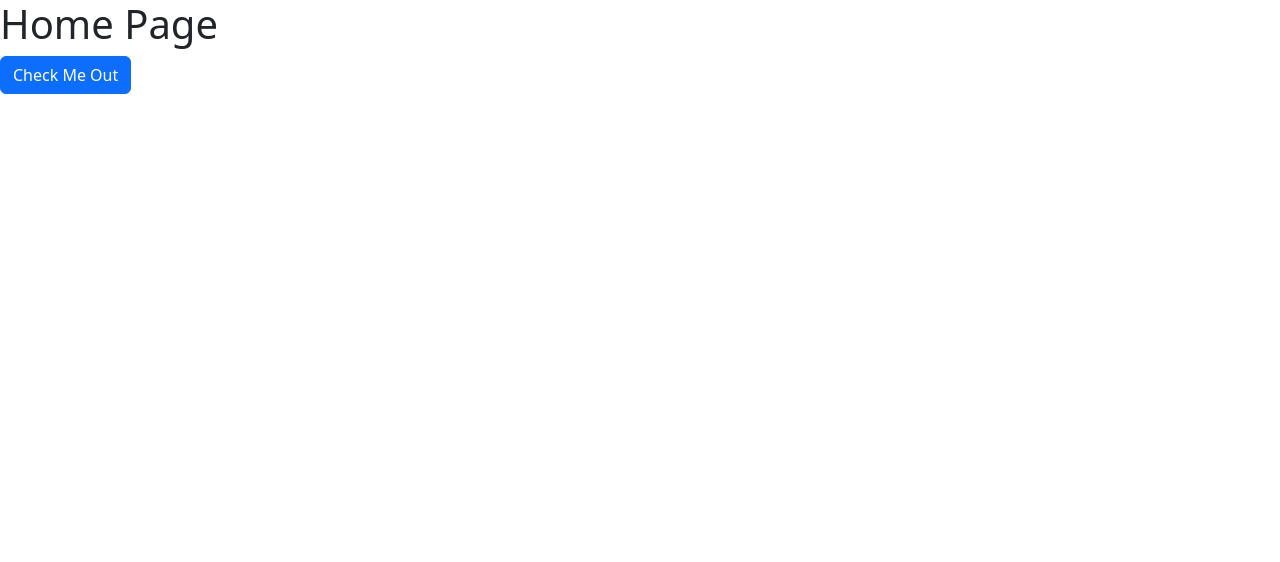
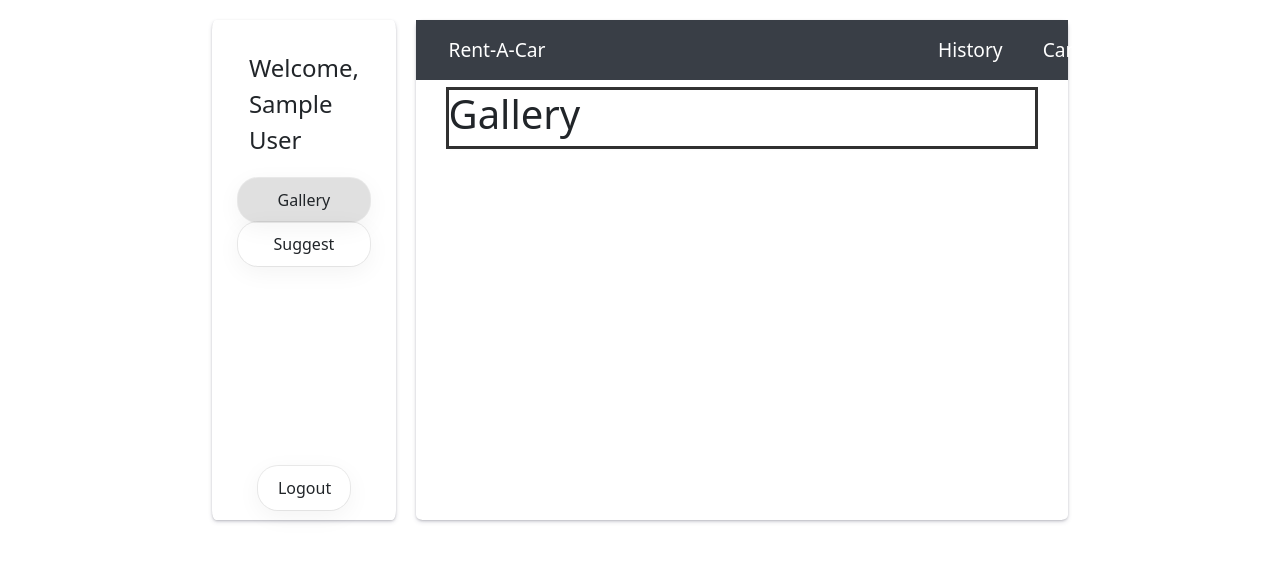
Before and after one commit to vuuduu/online_store, a React (Vite) app in the folder frontend/: page /home in a window 1280 px wide. Shown: the top 562 px of the page. Built offline with nearby package versions, Linux system fonts and the light colour scheme; sample sign-in values are in the browser's storage.

Commit message:
created a template for home view

```diff
--- /dev/null
+++ b/frontend/src/components/elements/MainHomeContent.jsx
@@ -0,0 +1,19 @@
+const MainHomeContent = (props) => {
+    return (
+        <>
+            <div className="main-content-top">
+                <div>Rent-A-Car</div>
+                <div className='main-content-right'>
+                    <div>History</div>
+                    <div>Carts</div>
+                </div>
+            </div>
+            <div className="main-content-products">
+                {props.homeView === 'gallery' && <h1>Gallery</h1>}
+                {props.homeView === 'suggest' && <h1>Suggest</h1>}
+            </div>
+        </>
+    )
+}
+
+export default MainHomeContent;
--- /dev/null
+++ b/frontend/src/components/elements/ProfileSideBar.jsx
@@ -0,0 +1,20 @@
+import './elements.css';
+
+const ProfileSideBar = ({ storedUser, handleViewChange, homeView }) => {
+    return (
+        <div className="profile-container">
+            <div className="profile-container-top">
+                <div className="welcome-container">
+                    {storedUser ? `Welcome, ${storedUser.name}` : 'Welcome'}
+                </div>
+                <div className={`gallery-container ${homeView === 'gallery' ? 'active-view' : ''}`} onClick={() => handleViewChange('gallery')}>Gallery</div>
+                <div className={`suggest-container ${homeView === 'suggest' ? 'active-view' : ''}`} onClick={() => handleViewChange('suggest')}>Suggest</div>
+            </div>
+            <div className="logout-container">
+                <div>Logout</div>
+            </div>
+        </div>
+    )
+}
+
+export default ProfileSideBar;
--- /dev/null
+++ b/frontend/src/components/elements/elements.css
@@ -0,0 +1,108 @@
+/* PROFILE CONTAINER CSS */
+.profile-container {
+    box-shadow: rgba(50, 50, 93, 0.25) 0px 2px 5px -1px, rgba(0, 0, 0, 0.3) 0px 1px 3px -1px;
+    border-radius: 2%;
+    margin: 20px 10px 20px 20px;
+    padding: 10px 0;
+    width: 22%;
+    height: 500px;
+    display: flex;
+    flex-direction: column;
+    justify-content: space-between;
+    align-items: center;
+}
+
+.profile-container-top {
+    width: 90%;
+    height: 40%;
+    display: flex;
+    flex-direction: column;
+    justify-content: space-evenly;
+    align-items: center;
+}
+
+.welcome-container {
+    padding: 20px 30px;
+    border-radius: 20px;
+    font-size: 1.5em;
+    /* Adjust font size as needed */
+}
+
+.gallery-container,
+.suggest-container,
+.logout-container {
+    box-shadow: rgba(0, 0, 0, 0.05) 0px 6px 24px 0px, rgba(0, 0, 0, 0.08) 0px 0px 0px 1px;
+    padding: 10px 20px;
+    border-radius: 20px;
+    cursor: pointer;
+    transition: background-color 0.3s ease;
+    text-align: center;
+}
+
+.gallery-container:hover,
+.suggest-container:hover,
+.logout-container:hover {
+    background-color: #f0f0f0;
+}
+
+.gallery-container,
+.suggest-container {
+    width: 80%;
+}
+
+.logout-container {
+    width: 50%;
+}
+
+/* MAIN CONTENT CSS*/
+.main-content-container {
+    box-shadow: rgba(50, 50, 93, 0.25) 0px 2px 5px -1px, rgba(0, 0, 0, 0.3) 0px 1px 3px -1px;
+    border-radius: 1%;
+    margin: 20px 20px 20px 10px;
+    width: 78%;
+    display: flex;
+    flex-direction: column;
+    align-items: center;
+    gap: 10px;
+}
+
+.main-content-top {
+    display: flex;
+    height: 60px;
+    /* Adjust height as needed */
+    width: 100%;
+    /* Full width for nav bar style */
+    padding: 0 5%;
+    justify-content: space-between;
+    align-items: center;
+    font-size: 1.2em;
+    background-color: #393E46;
+    color: white;
+    /* Background color for nav bar */
+}
+
+.main-content-right {
+    display: flex;
+    justify-content: space-evenly;
+    width: 20%;
+}
+
+.main-content-right div {
+    padding: 10px 20px;
+    /* Add padding for better spacing */
+    cursor: pointer;
+    position: relative;
+    transition: color 0.3s ease, border-bottom 0.3s ease;
+}
+
+.main-content-right div:hover {
+    color: #F2E7D5;
+    /* Change text color on hover */
+    border-bottom: 2px solid #F2E7D5;
+    /* Add underline on hover */
+}
+
+.main-content-products {
+    box-shadow: rgba(0, 0, 0, 0.16) 0px 1px 4px, rgb(51, 51, 51) 0px 0px 0px 3px;
+    width: 90%;
+}
--- a/frontend/src/components/pages/Authentication.jsx
+++ b/frontend/src/components/pages/Authentication.jsx
@@ -2,10 +2,6 @@ import Login from "./Login";
 import Register from "./Register";
 import { useEffect, useState } from "react";
 import { useNavigate } from "react-router-dom";
-
-import Container from 'react-bootstrap/Container'
-import Row from 'react-bootstrap/Row';
-import Col from 'react-bootstrap/Col';
 
 import './pages.css'
 
--- a/frontend/src/components/pages/Home.jsx
+++ b/frontend/src/components/pages/Home.jsx
@@ -1,27 +1,39 @@
 import { useEffect } from 'react';
-import Button from 'react-bootstrap/Button';
 import { useNavigate } from 'react-router-dom';
+import { useState } from 'react';
+
+import ProfileSideBar from '../elements/ProfileSideBar';
+import MainHomeContent from '../elements/MainHomeContent';
+
+import './pages.css';
 
 const Home = () => {
-    // this page only accessible if user exist in localStorage
-    let storedUser = '';
     const navigate = useNavigate();
+    const [homeView, setHomeView] = useState('gallery');
+    const [storedUser, setStoredUser] = useState(null);
+
     useEffect(() => {
-        storedUser = localStorage.getItem('user');
-        if (!storedUser) { navigate('/'); }
-        else {
-            storedUser = JSON.parse(storedUser);
-            console.log(storedUser);
+        const user = JSON.parse(localStorage.getItem('user'));
+        if (!user) {
+            navigate('/');
+        } else {
+            setStoredUser(user);
         }
-    }, [navigate])
+    }, [navigate]);
+
+    const handleViewChange = (view) => {
+        setHomeView(view);
+    }
 
 
     return (
-        <>
-            <h1> Home Page </h1>
-            <Button href="/checkout" variant="primary"> Check Me Out </Button>
-        </>
+        <div className='home-container'>
+            <ProfileSideBar storedUser={storedUser} handleViewChange={handleViewChange} homeView={homeView} />
 
+            <div className="main-content-container">
+                <MainHomeContent homeView={homeView} />
+            </div>
+        </div>
     )
 }
 
--- a/frontend/src/components/pages/Login.jsx
+++ b/frontend/src/components/pages/Login.jsx
@@ -35,6 +35,7 @@ function Login(props) {
                 setErrorMsg('Failed to Log In');
             }
         } catch (err) {
+            setErrorMsg('Failed to Log In');
             console.error('There was a problem with logging in:', err);
         }
     }
--- a/frontend/src/components/pages/pages.css
+++ b/frontend/src/components/pages/pages.css
@@ -1,3 +1,14 @@
+/* Importing a Google Font */
+@import url('https://fonts.googleapis.com/css2?family=Roboto:wght@400;700&display=swap');
+
+/* Apply the font globally */
+body {
+    font-family: 'Roboto', sans-serif;
+    margin: 0;
+    padding: 0;
+    box-sizing: border-box;
+}
+
 /* Login in and Register CSS*/
 .form-footer {
     display: flex;
@@ -22,5 +33,17 @@
     justify-content: center;
     /* top | left and right | bottom */
     margin: 8rem auto 0;
+}
 
+
+/* HOME PAGE CSS*/
+.home-container {
+    display: flex;
+    /* height: 800px; */
+    margin: 0 15% 0;
+    /* box-shadow: rgba(0, 0, 0, 0.16) 0px 1px 4px, rgb(51, 51, 51) 0px 0px 0px 3px; */
 }
+
+.active-view {
+    background-color: #e0e0e0;
+}
```
